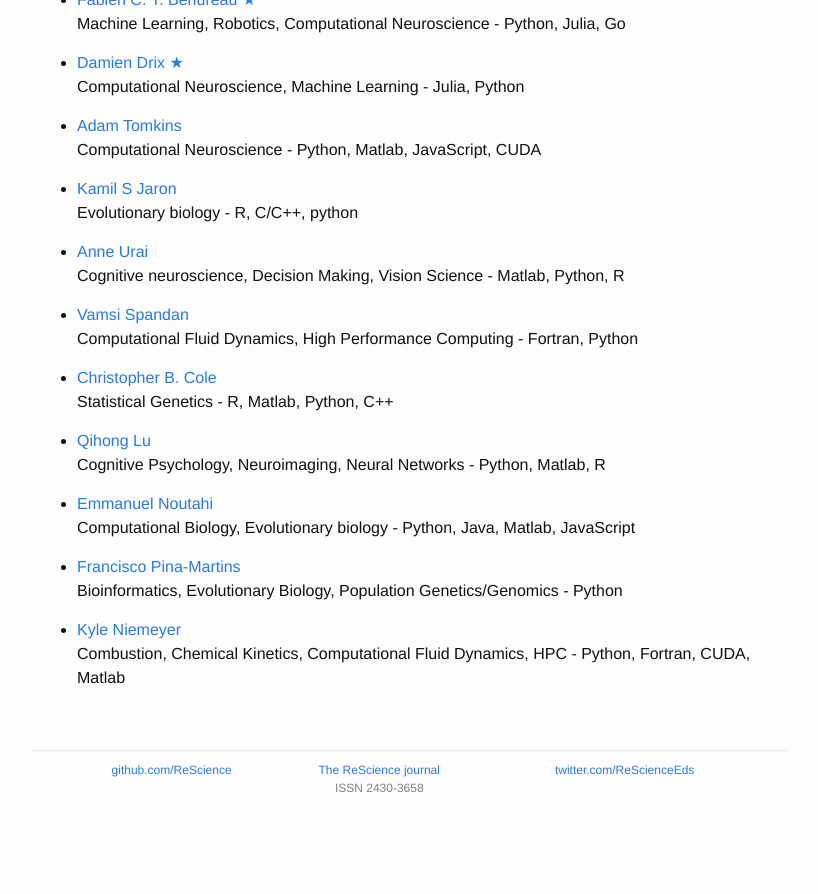
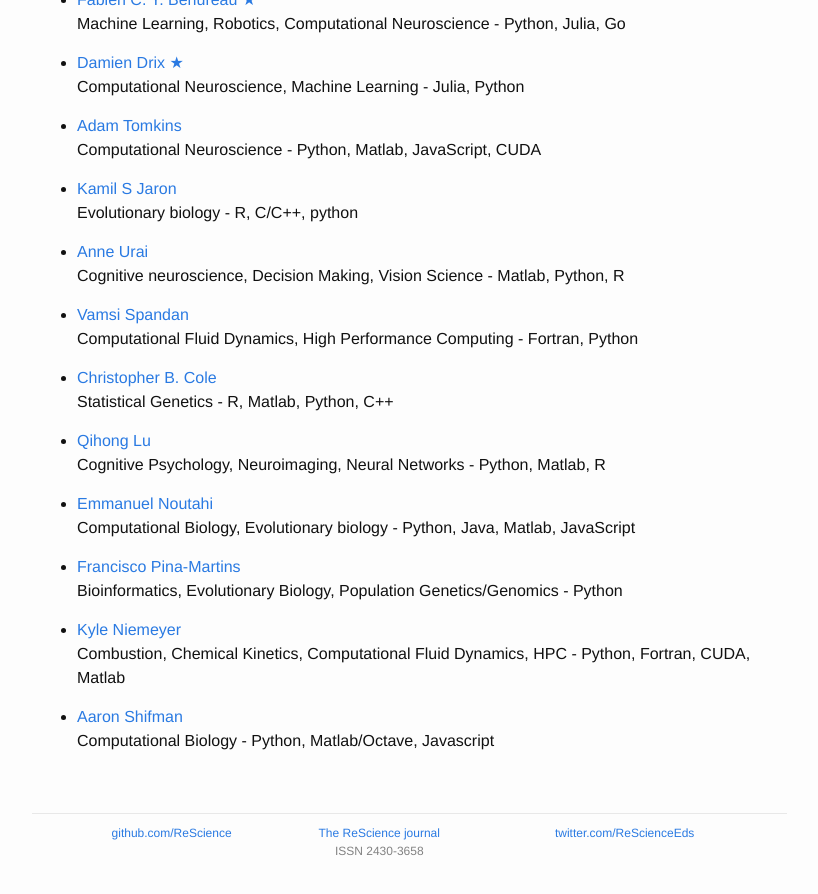
Before and after one commit to ReScience/rescience.github.io, a Jekyll site: the page built from 04-board.md, in a window 1280 px wide and 900 px high, scrolled down 4195 px. Shown: the top 894 px of the window, without its empty margins (223-1041 px from the left). Built offline with Jekyll 4.4.1, drawn with Linux system fonts in a browser that asks for light colours; before the commit the page ends 5032 px from its top, so only the background shows below that.

Commit message:
Updated board

```diff
--- a/04-board.md
+++ b/04-board.md
@@ -232,3 +232,6 @@ accepts submissions in other open source languages.
 
 * [Kyle Niemeyer](https://github.com/kyleniemeyer)
   Combustion, Chemical Kinetics, Computational Fluid Dynamics, HPC - Python, Fortran, CUDA, Matlab
+
+* [Aaron Shifman](https://github.com/aaronshifman)
+  Computational Biology - Python, Matlab/Octave, Javascript
```
